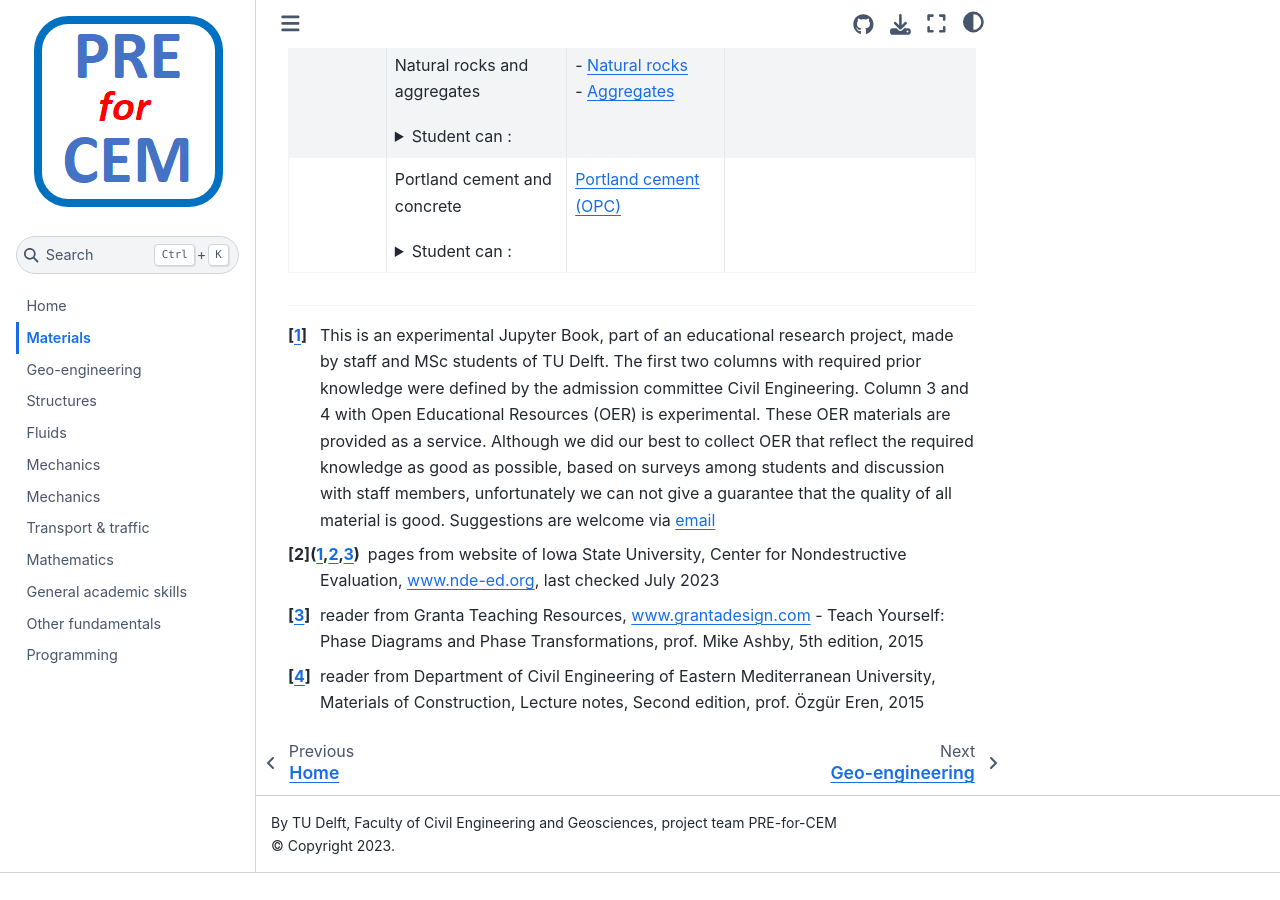
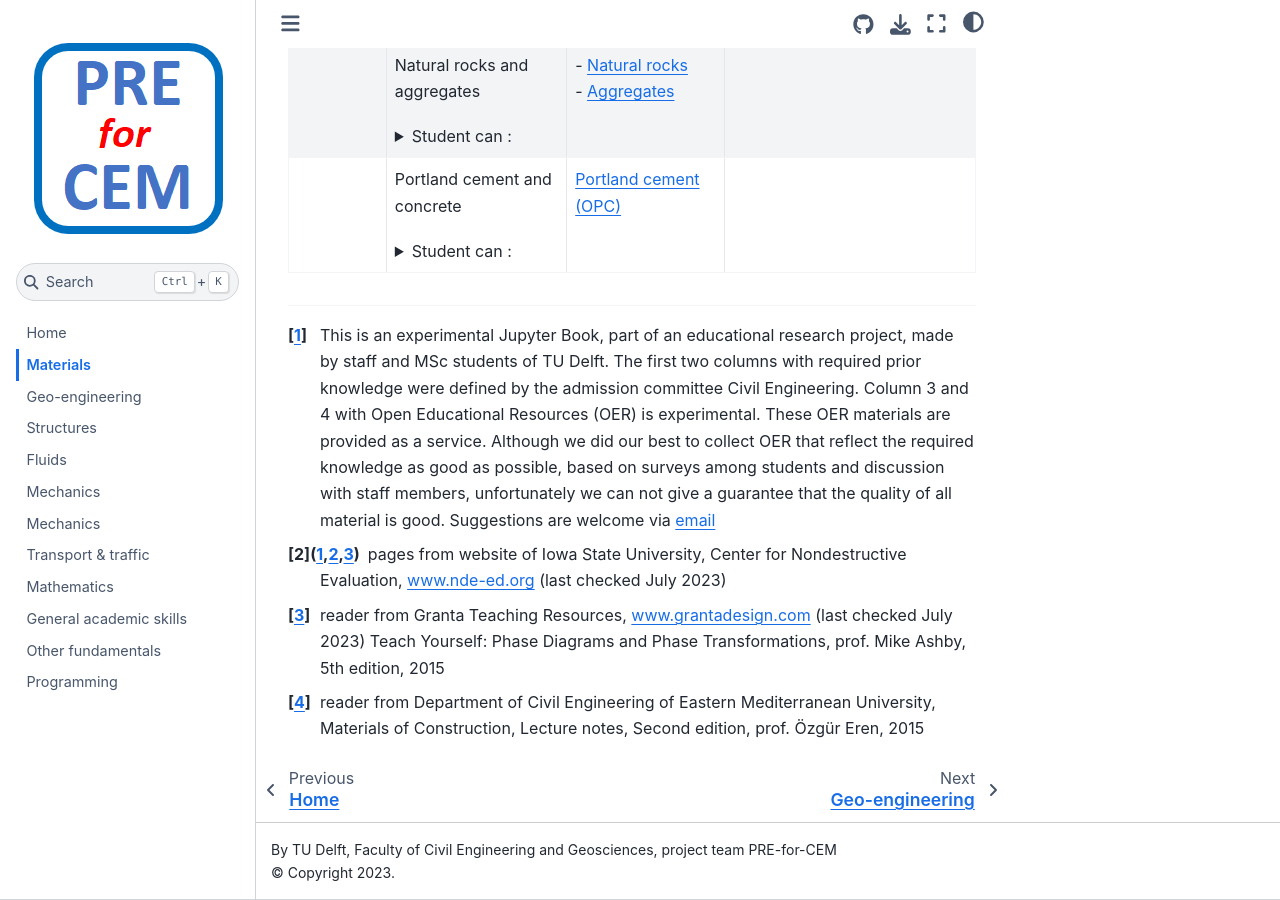
Before and after one commit to TUDelft-CITG/pre-for-cem, a Jupyter Book: the page built from book/contents/materials.md, in a window 1280 px wide and 900 px high, scrolled down 966 px. Built offline with Jupyter Book 1.0.4 settings and Sphinx 7.4.7 and the Sphinx Book theme 1.1.4, drawn with Linux system fonts in a browser that asks for light colours; before the commit the page ends 1839 px from its top, so only the background shows below that.

Commit message:
Update materials.md

```diff
--- a/book/contents/materials.md
+++ b/book/contents/materials.md
@@ -14,6 +14,6 @@
 |                      | Portland cement and concrete <details><summary>Student can :</summary> - define Portland cement (OPC) <br>- understands difference between hydraulic vs non-hydraulic binders. <br>- Define: concrete paste, mortar, aggregate, Cement phases, hydration, strength development. <br>- Understand: concrete components, admixtures, W/C ratio, strength, porosity.</details>                                                                                                                                                                  |[Portland cement (OPC)](https://www.cement.org/cement-concrete/how-cement-is-made)     |
 
 [^1]: This is an experimental Jupyter Book, part of an educational research project, made by staff and MSc students of TU Delft. The first two columns with required prior knowledge were defined by the admission committee Civil Engineering. Column 3 and 4 with Open Educational Resources (OER) is experimental. These OER materials are provided as a service. Although we did our best to collect OER that reflect the required knowledge as good as possible, based on surveys among students and discussion with staff members, unfortunately we can not give a guarantee that the quality of all material is good. Suggestions are welcome via [email](mailto:h.r.schipper@tudelft.nl?subject=PRE-for-CEM-suggestions)
-[^2]: pages from website of Iowa State University, Center for Nondestructive Evaluation, www.nde-ed.org, last checked July 2023
-[^3]: reader from Granta Teaching Resources, www.grantadesign.com - Teach Yourself: Phase Diagrams and Phase Transformations, prof. Mike Ashby, 5th edition, 2015
+[^2]: pages from website of Iowa State University, Center for Nondestructive Evaluation, www.nde-ed.org (last checked July 2023)
+[^3]: reader from Granta Teaching Resources, www.grantadesign.com (last checked July 2023) Teach Yourself: Phase Diagrams and Phase Transformations, prof. Mike Ashby, 5th edition, 2015
 [^4]: reader from Department of Civil Engineering of Eastern Mediterranean University, Materials of Construction, Lecture notes, Second edition, prof. Özgür Eren, 2015
```
